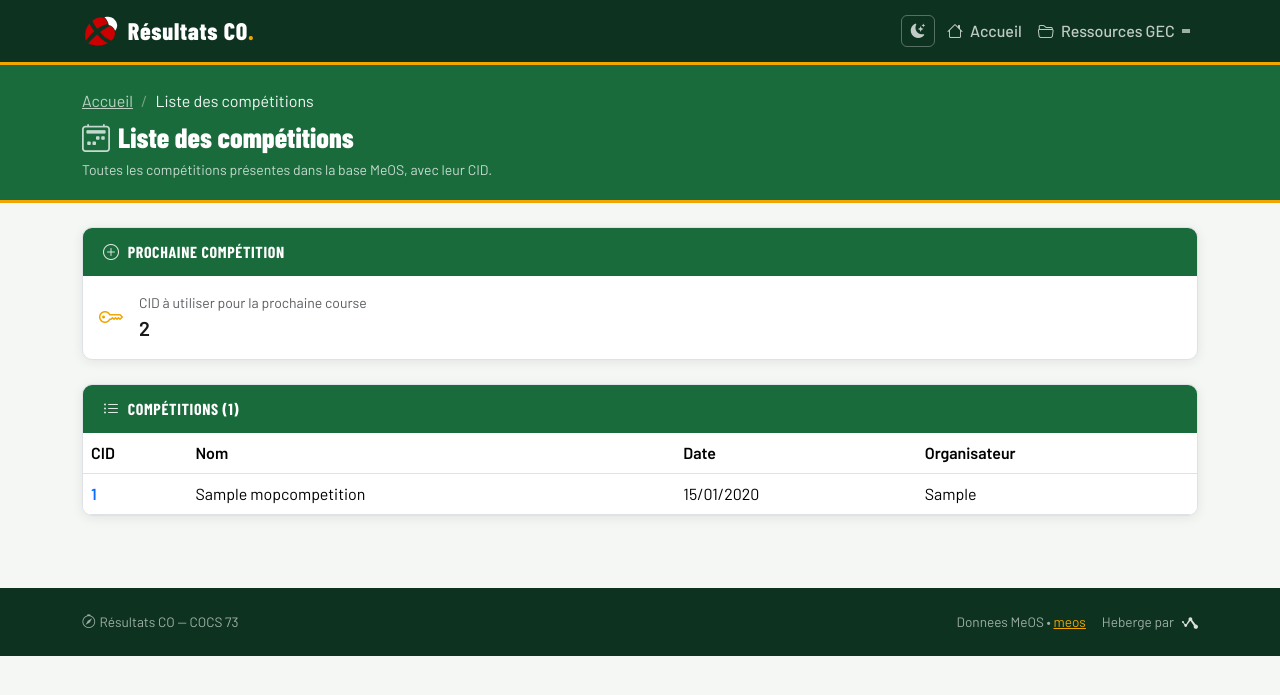
After one commit to Jolatomme/MeOSDjango, a Django app: page /gec/competitions/ in a window 1280 px wide. The commit adds this page. Shown: the top 695 px of the page. Run offline with Django 5.2, Linux system fonts and the light colour scheme; tables that the repository leaves empty hold one stand-in row (values such as "Sample post"); parts of the project's set-up code (start-up, migrations or seed data) failed here and were passed over; some libraries are stand-ins or nearby versions.

Commit message:
Liste compétitions pour gecman avec CID et prochain CID à utiliser

```diff
--- a/results/classViews.py
+++ b/results/classViews.py
@@ -8,6 +8,7 @@ from django.shortcuts import render, get_object_or_404
 from django.http import Http404
 from django.views.generic import TemplateView, ListView, DetailView, FormView
 from django.db import connection
+from django.db.models import Max
 
 from .models import (
     Mopcompetition, Mopclass, Mopcompetitor, Mopteam,
@@ -359,6 +360,25 @@ class TutoView(ListView):
         return MeosTutorial.objects.all()
 
 
+class CompetitionListView(RenderShortcutMixin, ListView):
+    """GEC page listing all competitions from the MeOS database with their CID.
+
+    Context includes ``competitions`` (all mopCompetition rows, newest first)
+    and ``next_cid`` — the next free CID (max CID + 1) for the next race.
+    """
+    template_name = "results/competition_list.html"
+    context_object_name = "competitions"
+
+    def get_queryset(self):
+        return Mopcompetition.objects.all()
+
+    def get_context_data(self, **kwargs):
+        ctx = super().get_context_data(**kwargs)
+        max_cid = Mopcompetition.objects.aggregate(max_cid=Max('cid'))['max_cid']
+        ctx['next_cid'] = max_cid + 1 if max_cid is not None else 1
+        return ctx
+
+
 class MarkdownDetailView(RenderShortcutMixin, DetailView):
     """Single tutorial article page — renders MeosTutorial markdown as HTML.
 
--- a/results/templates/results/base.html
+++ b/results/templates/results/base.html
@@ -97,6 +97,11 @@
               <li>
                 <a class="dropdown-item" href="{% url 'ochecklist_report_list' %}">
                   <i class="bi bi-flag me-2"></i>Atelier Départ
+                </a>
+              </li>
+              <li>
+                <a class="dropdown-item" href="{% url 'results:competition_list' %}">
+                  <i class="bi bi-calendar2-week me-2"></i>Liste des compétitions
                 </a>
               </li>
               <li><hr class="dropdown-divider"></li>
--- /dev/null
+++ b/results/templates/results/competition_list.html
@@ -0,0 +1,75 @@
+{% extends "results/base.html" %}
+{% block title %}Liste des compétitions — {{ SITE_NAME }}{% endblock %}
+
+{% block page_header %}
+<div class="co-page-header">
+  <div class="container">
+    <nav aria-label="breadcrumb" class="co-breadcrumb">
+      <ol class="breadcrumb mb-2 small">
+        <li class="breadcrumb-item"><a href="{% url 'results:home' %}">Accueil</a></li>
+        <li class="breadcrumb-item active">Liste des compétitions</li>
+      </ol>
+    </nav>
+    <div>
+      <h1><i class="bi bi-calendar2-week me-2 opacity-75"></i>Liste des compétitions</h1>
+      <p class="opacity-75 small mt-1 mb-0">
+        Toutes les compétitions présentes dans la base MeOS, avec leur CID.
+      </p>
+    </div>
+  </div>
+</div>
+{% endblock %}
+
+{% block content %}
+<div class="co-card mb-4">
+  <div class="co-card-header">
+    <i class="bi bi-plus-circle me-2"></i>Prochaine compétition
+  </div>
+  <div class="p-3 d-flex align-items-center gap-3">
+    <span class="fs-4" style="color:var(--co-gold)"><i class="bi bi-key"></i></span>
+    <div>
+      <div class="small text-muted">CID à utiliser pour la prochaine course</div>
+      <div class="fw-bold fs-5">{{ next_cid }}</div>
+    </div>
+  </div>
+</div>
+
+<div class="co-card">
+  <div class="co-card-header">
+    <i class="bi bi-list-ul me-2"></i>Compétitions ({{ competitions|length }})
+  </div>
+  {% if competitions %}
+  <div class="table-responsive">
+    <table class="table table-hover align-middle mb-0">
+      <thead>
+        <tr>
+          <th scope="col">CID</th>
+          <th scope="col">Nom</th>
+          <th scope="col">Date</th>
+          <th scope="col">Organisateur</th>
+        </tr>
+      </thead>
+      <tbody>
+        {% for comp in competitions %}
+        <tr>
+          <td>
+            <a href="{% url 'results:competition_detail' comp.cid %}" class="fw-semibold text-decoration-none">
+              {{ comp.cid }}
+            </a>
+          </td>
+          <td>{{ comp.name }}</td>
+          <td>{{ comp.date|date:"d/m/Y" }}</td>
+          <td>{{ comp.organizer }}</td>
+        </tr>
+        {% endfor %}
+      </tbody>
+    </table>
+  </div>
+  {% else %}
+  <div class="text-center p-5 text-muted">
+    <i class="bi bi-inbox fs-1 d-block mb-3 opacity-25"></i>
+    <p class="mb-0">Aucune compétition trouvée dans la table <code>mopCompetition</code>.</p>
+  </div>
+  {% endif %}
+</div>
+{% endblock %}
--- a/results/urls.py
+++ b/results/urls.py
@@ -3,7 +3,7 @@ from . import views
 from .classViews import (
     HomeView, CompetitionDetailView, StartListView, StatisticsView,
     EtiquettesView, DriversView, MarkdownDetailView, TutoView,
-    MeosCheckerView, VerifieMoiView,
+    CompetitionListView, MeosCheckerView, VerifieMoiView,
 )
 from .mop_views import mop_update
 
@@ -61,6 +61,7 @@ urlpatterns = [
     path('tuto/<int:article_id>/', MarkdownDetailView.as_view(), name='markdown'),
     path('etiquettes/',         EtiquettesView.as_view(), name='etiquettes'),
     path('drivers/',            DriversView.as_view(), name='drivers'),
+    path('gec/competitions/',   CompetitionListView.as_view(), name='competition_list'),
 
     # ── MOP ────────────────────────────────────────────────────────────────
     path('mop/update',  mop_update),
```
Also changed, not shown: results/tests/test_classviews.py (+71 -0 lines).
